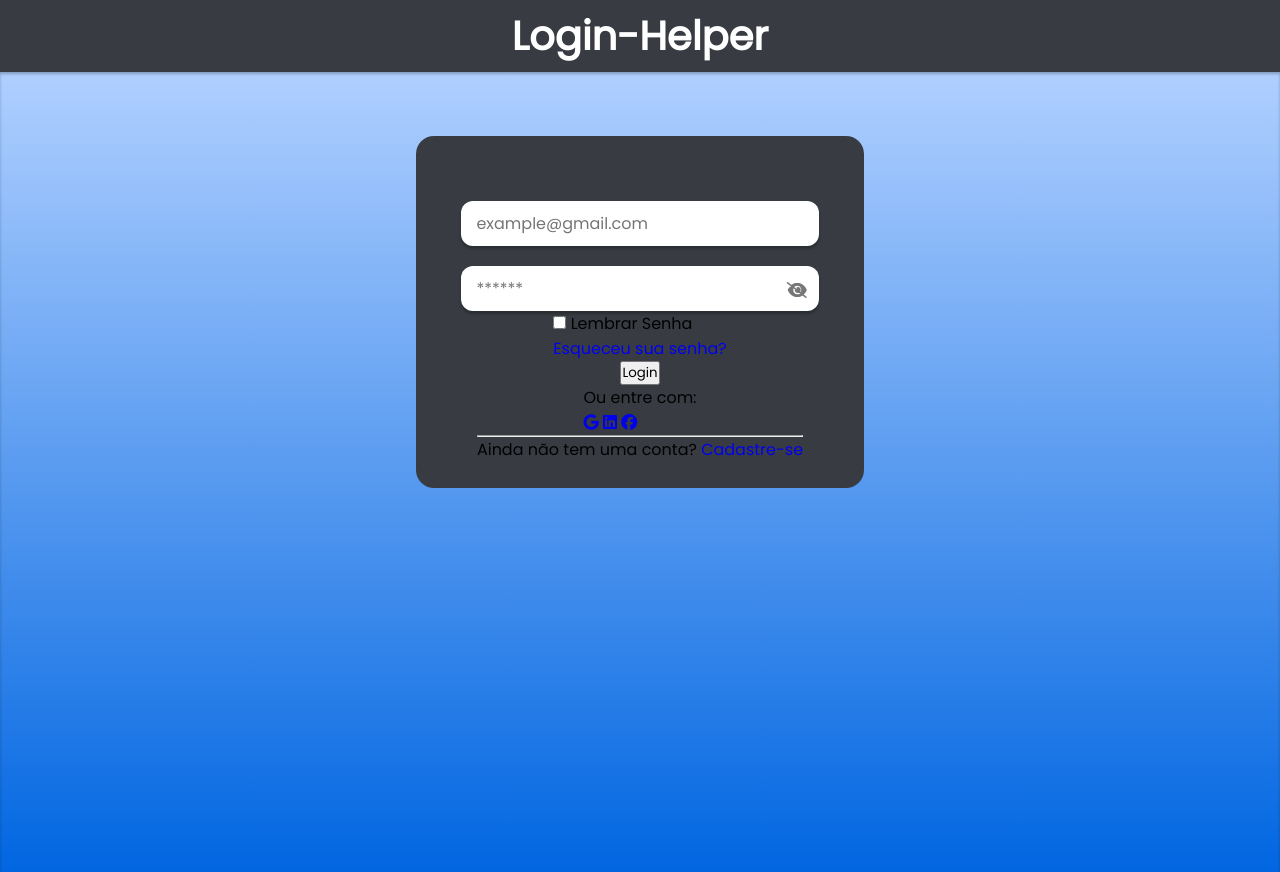
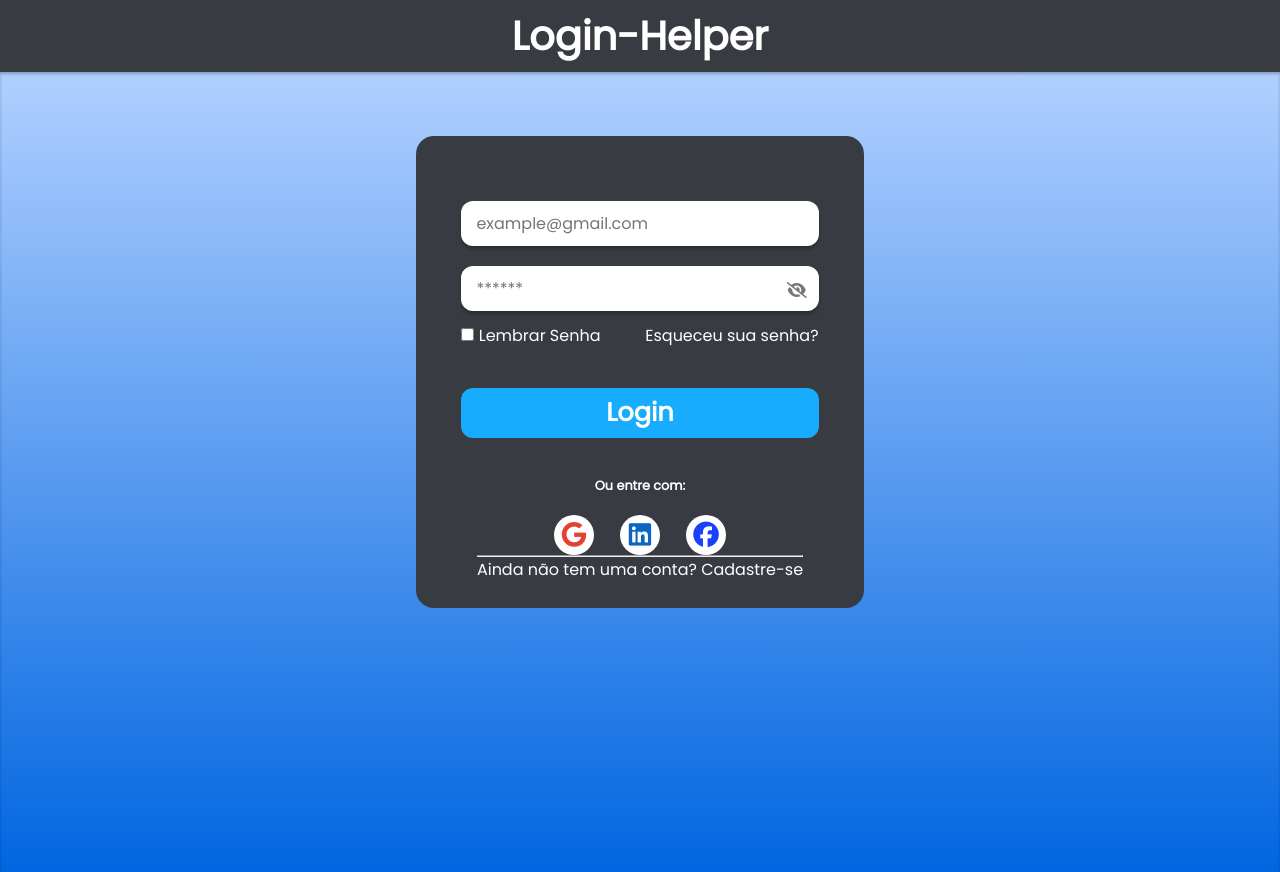
Before and after one commit to RCBaumann/RCBaumann, a plain HTML site: page login/index.html in a window 1280 px wide. Drawn offline with Linux system fonts and the light colour scheme; a web font is replaced by a local one.

Commit message:
css color icons

```diff
--- a/login/css/styles.css
+++ b/login/css/styles.css
@@ -4,6 +4,7 @@
     box-sizing: border-box;
     font-family: 'Poppins', sans-serif;
     text-decoration: none;
+    color: #fff;
 }
 
 header {
@@ -92,3 +93,103 @@ main form .password-container i {
 main form .password-container #eye {
     display: none;
 }
+
+main form .passwor-infos {
+    width: 90%;
+    margin-top: 3%;
+
+    display: flex;
+    align-items: center;
+    justify-content: space-between;
+}
+
+main form .passwor-infos a {
+    transition: 0.2s ease-in-out;
+}
+
+main form .passwor-infos a :hover {
+    color: #18acfe;
+}
+
+main form button {
+    background-color: #18acfe;
+    width: 90%;
+    height: 50px;
+    border: 0;
+    outline: 0;
+    border-radius: 12px;
+    margin-top: 10%;
+    font-size: 1.6em;
+    font-weight: 600;
+    cursor: pointer;
+    transition: 0.3s ease-in-out ;
+}
+
+main form button :hover {
+    background: #fff;
+    color: #18acfe;
+}
+
+main form .links-container {
+    width: 100%;
+    display: flex;
+    flex-direction: column;
+    align-items: center;
+    margin-top: 10%;
+}
+
+main form .links-container span {
+    font-size: 0.8em;
+    font-weight: 600;
+}
+
+main form .links-container aside {
+    margin-top: 5%;
+    width: 50%;
+
+    display: flex;
+    align-items: center;
+    justify-content: space-around;
+}
+
+main form .links-container aside i {
+    font-size: 1.6em;
+    background-color: #fff;
+    padding: 8px;
+    width: 40px;
+    height: 40px;
+    border-radius: 20px;
+    transition: 0.3s ease-in-out;
+    color: #fff;
+
+    display: flex;
+    align-items: center;
+    justify-content: center;
+}
+
+main form .links-container aside .google {
+    color: #e34133;
+}
+
+main form .links-container aside .google :hover {
+    background-color: #e34133;
+    color: #fff
+}
+
+main form .links-container aside .linkedin {
+    color: #0a66c2;
+}
+
+main form .links-container aside .linkedin :hover {
+    background-color: #0a66c2;
+    color: #fff
+}
+
+main form .links-container aside .facebook {
+    color: #1a40f9;
+}
+
+main form .links-container aside .facebook :hover {
+    background-color: #1a40f9;
+    color: #fff
+}
--- a/login/index.html
+++ b/login/index.html
@@ -26,8 +26,8 @@
 
                 <div class="password-container">
                     <input type="password" id="fiel-password" class="fiel-password" placeholder="******">
-                    <i class="fa-solid fa-eye"></i>
-                    <i class="fa-solid fa-eye-slash"></i>
+                    <i class="fa-solid fa-eye" id="eye"></i>
+                    <i class="fa-solid fa-eye-slash" id="noEye"></i>
                 </div>
             </section>
 
@@ -46,9 +46,9 @@
                 <span>Ou entre com:</span>
 
                 <aside>
-                    <a href="#"><i class="fa-brands fa-google"></i></a>
-                    <a href="#"><i class="fa-brands fa-linkedin"></i></a>
-                    <a href="#"><i class="fa-brands fa-facebook"></i></a>
+                    <a href="#"><i class="fa-brands fa-google google"></i></a>
+                    <a href="#"><i class="fa-brands fa-linkedin linkedin"></i></a>
+                    <a href="#"><i class="fa-brands fa-facebook facebook"></i></a>
                 </aside>
             </section>
 
```
